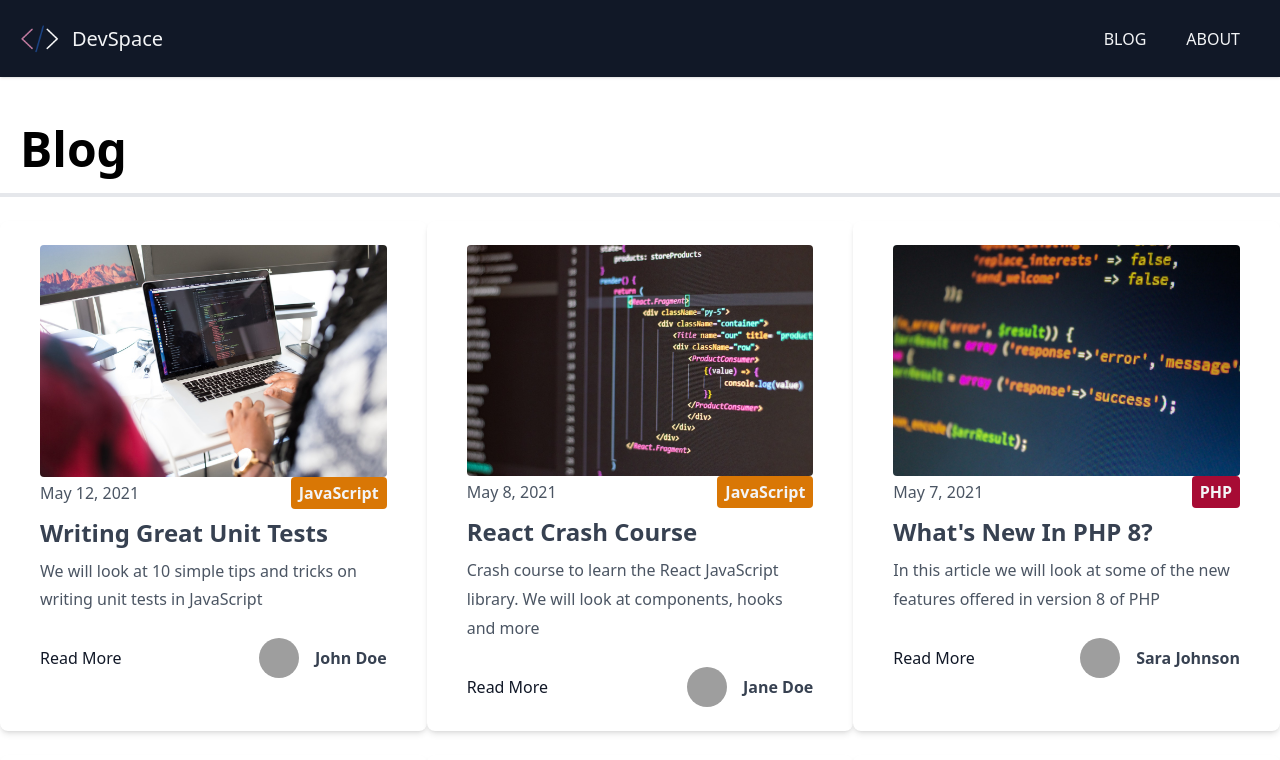
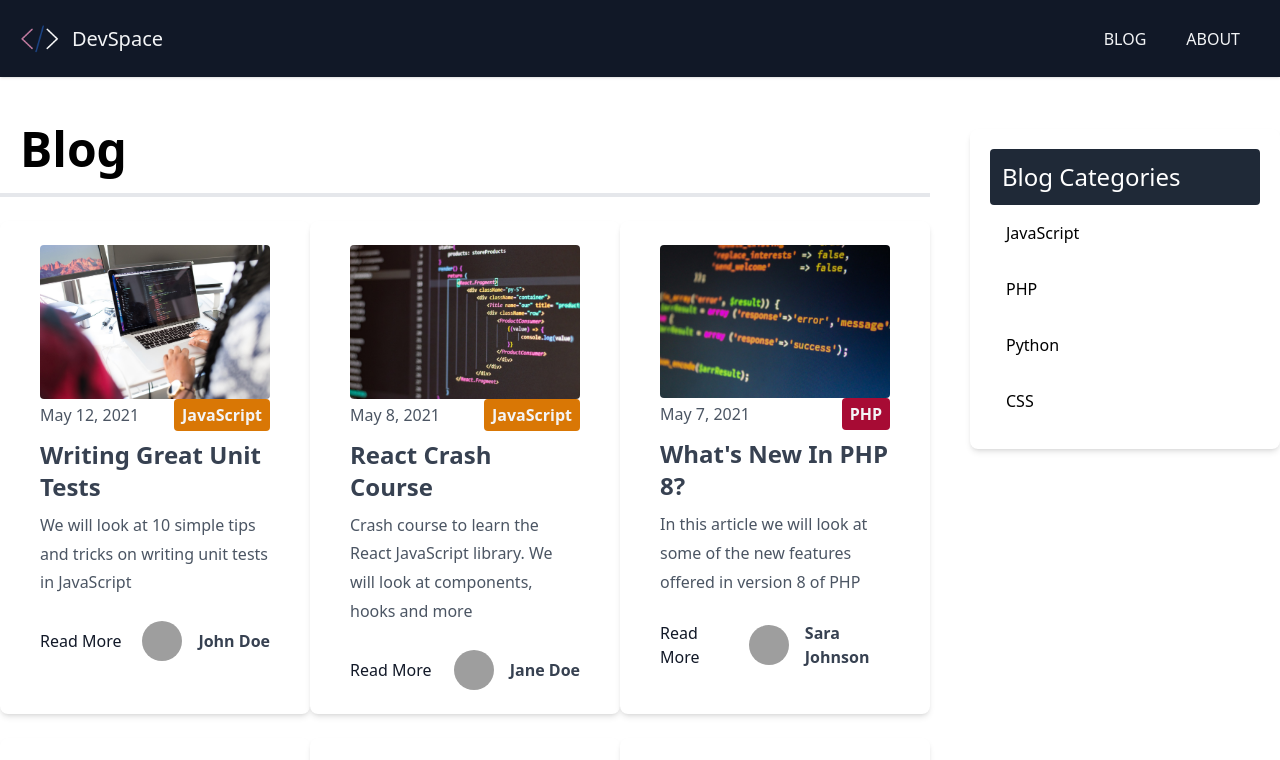
Before and after one commit to Magnus07/devspace-blog, a Next.js app: page /blog/page/1 in a window 1280 px wide. Shown: the top 760 px of the page. Built offline with nearby package versions, Linux system fonts and the light colour scheme; grey boxes are pictures that could not be loaded.

Commit message:
adds categories sidebar

```diff
--- /dev/null
+++ b/src/components/CategoryList.jsx
@@ -0,0 +1,23 @@
+import Link from "next/link";
+
+export default function CategoryList({ categories }) {
+  console.log(categories);
+  return (
+    <div className="w-full p-5 bg-white rounded-lg shadow-md mt-6">
+      <h3 className="text-2xl bg-gray-800 text-white p-3 rounded">
+        Blog Categories
+      </h3>
+      <ul className="divide-y divide-gray-300">
+        {categories.map((category, index) => {
+          return (
+            <Link key={index} href={`/blog/category/${category.toLowerCase()}`}>
+              <li className="p-4 cursor-pointer hover:bg-gray-50">
+                {category}
+              </li>
+            </Link>
+          );
+        })}
+      </ul>
+    </div>
+  );
+}
--- a/src/pages/blog/category/[category_name].jsx
+++ b/src/pages/blog/category/[category_name].jsx
@@ -4,18 +4,25 @@
 import Post from "@/components/Post";
 import Layout from "@/components/Layout";
 import { getPosts } from "@/lib/posts";
+import CategoryList from "@/components/CategoryList";
 
-export default function CategoryBlogPage({ posts, categoryName }) {
+export default function CategoryBlogPage({ posts, categoryName, categories }) {
   return (
     <Layout>
+      <div className="flex justify-between">
+        <div className="w-3/4 mr-10">
           <h1 className="text-5xl border-b-4 p-5 font-bold">
             Posts in {categoryName}
           </h1>
-
           <div className="grid md:grid-cols-2 lg:grid-cols-3">
             {posts.map((post, index) => (
               <Post key={index} post={post} />
             ))}
+          </div>
+        </div>
+        <div className="w-1/4">
+          <CategoryList categories={categories} />
+        </div>
       </div>
     </Layout>
   );
@@ -50,10 +57,15 @@
     (post) => post.frontmatter.category.toLowerCase() === category_name
   );
 
+  // Get categories for sidebar
+  const categories = posts.map((post) => post.frontmatter.category);
+  const uniqueCategories = [...new Set(categories)];
+
   return {
     props: {
       posts: categoryPosts,
       categoryName: category_name,
+      categories: uniqueCategories,
     },
   };
 }
--- a/src/pages/blog/page/[page_index].js
+++ b/src/pages/blog/page/[page_index].jsx
@@ -1,14 +1,17 @@
 import fs from "fs";
 import path from "path";
 import Post from "@/components/Post";
+import { getPosts } from "@/lib/posts";
 import Layout from "@/components/Layout";
 import { POSTS_PER_PAGE } from "@/config";
 import Pagination from "@/components/Pagination";
-import { getPosts } from "@/lib/posts";
+import CategoryList from "@/components/CategoryList";
 
-export default function BlogPage({ posts, numPages, currentPage }) {
+export default function BlogPage({ posts, numPages, currentPage, categories }) {
   return (
     <Layout>
+      <div className="flex justify-between">
+        <div className="w-3/4 mr-10">
           <h1 className="text-5xl border-b-4 p-5 font-bold">Blog</h1>
 
           <div className="grid md:grid-cols-2 lg:grid-cols-3">
@@ -17,6 +20,11 @@
             ))}
           </div>
           <Pagination currentPage={currentPage} numPages={numPages} />
+        </div>
+        <div className="w-1/4">
+          <CategoryList categories={categories} />
+        </div>
+      </div>
     </Layout>
   );
 }
@@ -43,6 +51,10 @@
 
   const posts = getPosts();
 
+  // Get categories for sidebar
+  const categories = posts.map((post) => post.frontmatter.category);
+  const uniqueCategories = [...new Set(categories)];
+
   const numPages = Math.ceil(files.length / POSTS_PER_PAGE);
   const pageIndex = page - 1;
   const orderedPosts = posts.slice(
@@ -51,6 +63,11 @@
   );
 
   return {
-    props: { posts: orderedPosts, numPages, currentPage: page },
+    props: {
+      posts: orderedPosts,
+      numPages,
+      currentPage: page,
+      categories: uniqueCategories,
+    },
   };
 }
```
Lines whose indentation alone changed are shown as unchanged.
